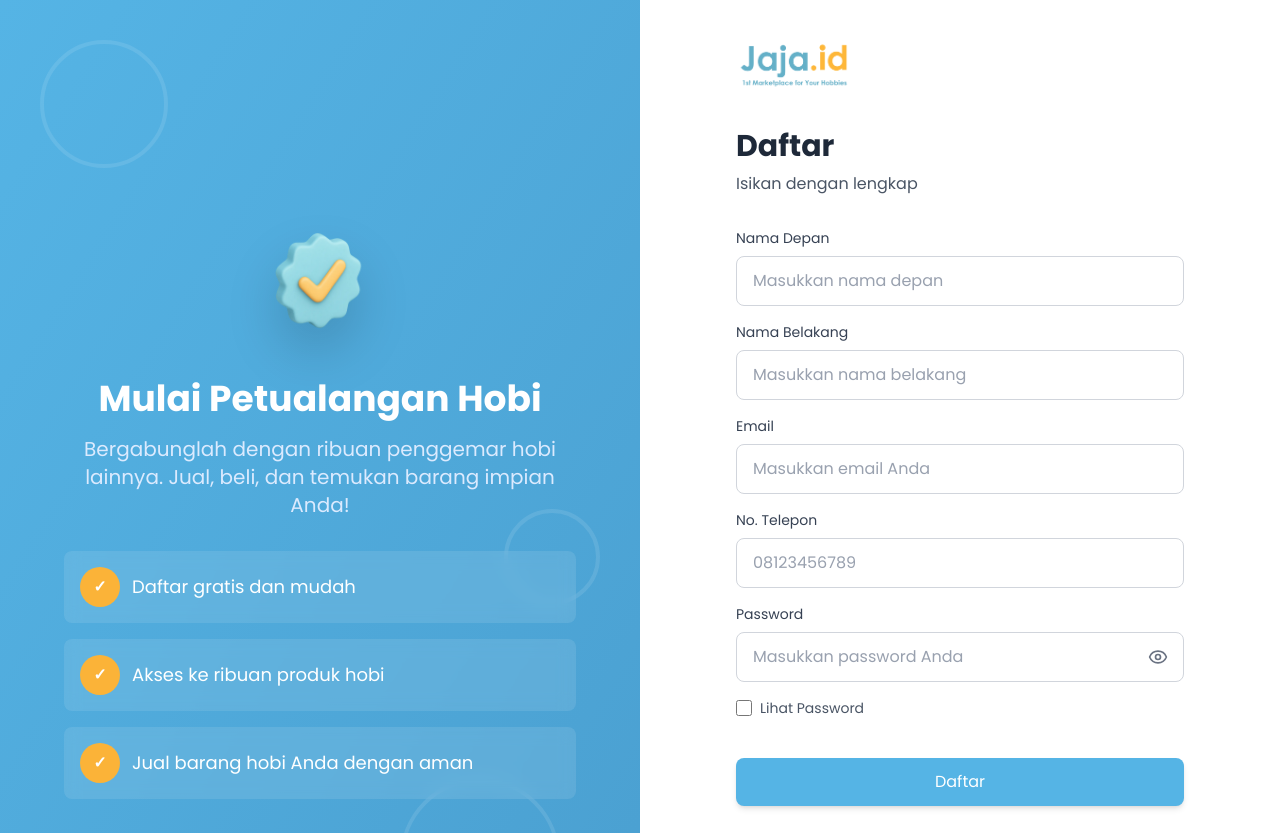
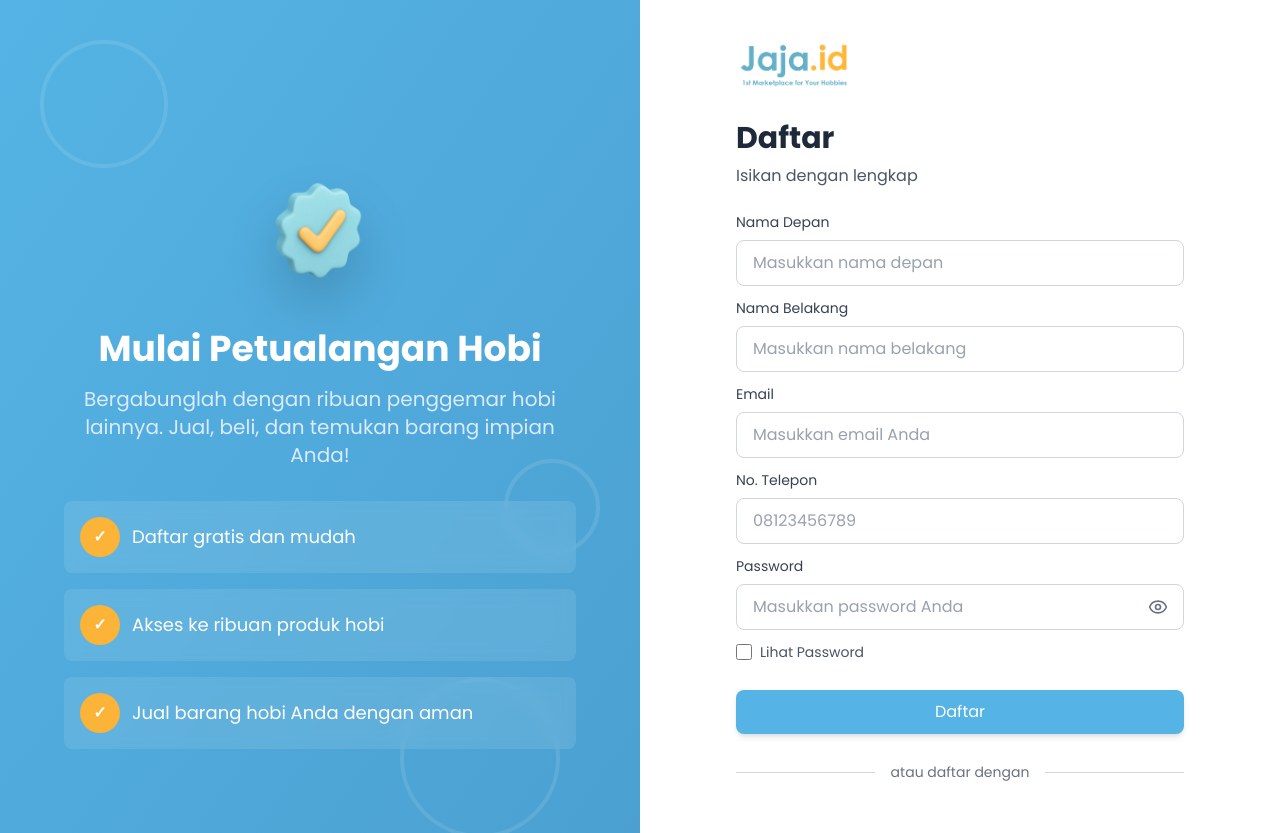
Before and after one commit to zufar-irawan/Jaja-Frontend, a Next.js app: page /auth/register in a window 1280 px wide. Shown: the top 833 px of the page. Built offline with nearby package versions, Linux system fonts and the light colour scheme; no server answers.

Commit message:
fix register

```diff
--- a/src/app/auth/register/page.tsx
+++ b/src/app/auth/register/page.tsx
@@ -124,7 +124,7 @@ export default function Register() {
   return (
     <div className="min-h-screen flex">
       {/* Left Side */}
-      <div className="hidden lg:flex lg:w-1/2 bg-gradient-to-br from-[#55B4E5] to-[#4A9FD0] items-center justify-center p-12 relative overflow-hidden">
+      <div className="hidden lg:flex lg:w-1/2 bg-linear-to-br from-[#55B4E5] to-[#4A9FD0] items-center justify-center p-12 relative overflow-hidden">
         {/* Background Pattern */}
         <div className="absolute inset-0 opacity-10">
           <div className="absolute top-10 left-10 w-32 h-32 border-4 border-white rounded-full"></div>
@@ -199,10 +199,10 @@ export default function Register() {
       </div>
 
       {/* Right Side - Register Form */}
-      <div className="w-full lg:w-1/2 flex items-center justify-center p-8 bg-white overflow-y-auto">
+      <div className="w-full lg:w-1/2 flex items-center justify-center p-8 bg-white">
         <div className="w-full max-w-md">
           {/* Logo */}
-          <div className="mb-8">
+          <div className="mb-6">
             <img
               src="/images/logo.webp"
               alt="Jaja.id Logo"
@@ -223,7 +223,7 @@ export default function Register() {
           </div>
 
           {/* Welcome Text */}
-          <div className="mb-8">
+          <div className="mb-6">
             <h1 className="text-3xl font-bold text-gray-800 mb-2">Daftar</h1>
             <p className="text-gray-600">Isikan dengan lengkap</p>
           </div>
@@ -236,7 +236,7 @@ export default function Register() {
           )}
 
           {/* Register Form */}
-          <form className="space-y-4" onSubmit={(e) => e.preventDefault()}>
+          <form className="space-y-3" onSubmit={(e) => e.preventDefault()}>
             {/* First Name Input */}
             <div>
               <label className="block text-sm font-medium text-gray-700 mb-2">
@@ -249,7 +249,7 @@ export default function Register() {
                 onChange={handleChange}
                 onKeyPress={handleKeyPress}
                 placeholder="Masukkan nama depan"
-                className="w-full px-4 py-3 border border-gray-300 rounded-lg text-gray-800 placeholder-gray-400 focus:outline-none focus:ring-2 focus:ring-[#55B4E5] focus:border-transparent transition"
+                className="w-full px-4 py-2.5 border border-gray-300 rounded-lg text-gray-800 placeholder-gray-400 focus:outline-none focus:ring-2 focus:ring-[#55B4E5] focus:border-transparent transition"
                 disabled={loading}
                 autoComplete="given-name"
               />
@@ -267,7 +267,7 @@ export default function Register() {
                 onChange={handleChange}
                 onKeyPress={handleKeyPress}
                 placeholder="Masukkan nama belakang"
-                className="w-full px-4 py-3 border border-gray-300 rounded-lg text-gray-800 placeholder-gray-400 focus:outline-none focus:ring-2 focus:ring-[#55B4E5] focus:border-transparent transition"
+                className="w-full px-4 py-2.5 border border-gray-300 rounded-lg text-gray-800 placeholder-gray-400 focus:outline-none focus:ring-2 focus:ring-[#55B4E5] focus:border-transparent transition"
                 disabled={loading}
                 autoComplete="family-name"
               />
@@ -285,7 +285,7 @@ export default function Register() {
                 onChange={handleChange}
                 onKeyPress={handleKeyPress}
                 placeholder="Masukkan email Anda"
-                className="w-full px-4 py-3 border border-gray-300 rounded-lg text-gray-800 placeholder-gray-400 focus:outline-none focus:ring-2 focus:ring-[#55B4E5] focus:border-transparent transition"
+                className="w-full px-4 py-2.5 border border-gray-300 rounded-lg text-gray-800 placeholder-gray-400 focus:outline-none focus:ring-2 focus:ring-[#55B4E5] focus:border-transparent transition"
                 disabled={loading}
                 autoComplete="email"
               />
@@ -303,7 +303,7 @@ export default function Register() {
                 onChange={handleChange}
                 onKeyPress={handleKeyPress}
                 placeholder="08123456789"
-                className="w-full px-4 py-3 border border-gray-300 rounded-lg text-gray-800 placeholder-gray-400 focus:outline-none focus:ring-2 focus:ring-[#55B4E5] focus:border-transparent transition"
+                className="w-full px-4 py-2.5 border border-gray-300 rounded-lg text-gray-800 placeholder-gray-400 focus:outline-none focus:ring-2 focus:ring-[#55B4E5] focus:border-transparent transition"
                 disabled={loading}
                 autoComplete="tel"
               />
@@ -322,7 +322,7 @@ export default function Register() {
                   onChange={handleChange}
                   onKeyPress={handleKeyPress}
                   placeholder="Masukkan password Anda"
-                  className="w-full px-4 py-3 border border-gray-300 rounded-lg text-gray-800 placeholder-gray-400 focus:outline-none focus:ring-2 focus:ring-[#55B4E5] focus:border-transparent transition pr-12"
+                  className="w-full px-4 py-2.5 border border-gray-300 rounded-lg text-gray-800 placeholder-gray-400 focus:outline-none focus:ring-2 focus:ring-[#55B4E5] focus:border-transparent transition pr-12"
                   disabled={loading}
                   autoComplete="new-password"
                 />
@@ -360,13 +360,13 @@ export default function Register() {
               type="button"
               onClick={handleRegister}
               disabled={loading}
-              className="w-full bg-[#55B4E5] text-white py-3 rounded-lg font-medium hover:bg-[#4A9FD0] transition shadow-md hover:shadow-lg mt-6 disabled:opacity-50 disabled:cursor-not-allowed"
+              className="w-full bg-[#55B4E5] text-white py-2.5 rounded-lg font-medium hover:bg-[#4A9FD0] transition shadow-md hover:shadow-lg mt-4 disabled:opacity-50 disabled:cursor-not-allowed"
             >
               {loading ? "Memproses..." : "Daftar"}
             </button>
 
             {/* Divider */}
-            <div className="relative my-6">
+            <div className="relative my-4">
               <div className="absolute inset-0 flex items-center">
                 <div className="w-full border-t border-gray-300"></div>
               </div>
@@ -392,7 +392,7 @@ export default function Register() {
           </form>
 
           {/* Login Link */}
-          <p className="text-center text-gray-600 mt-8">
+          <p className="text-center text-gray-600 mt-6">
             Sudah memiliki akun?{" "}
             <Link
               href="/auth/login"
```
